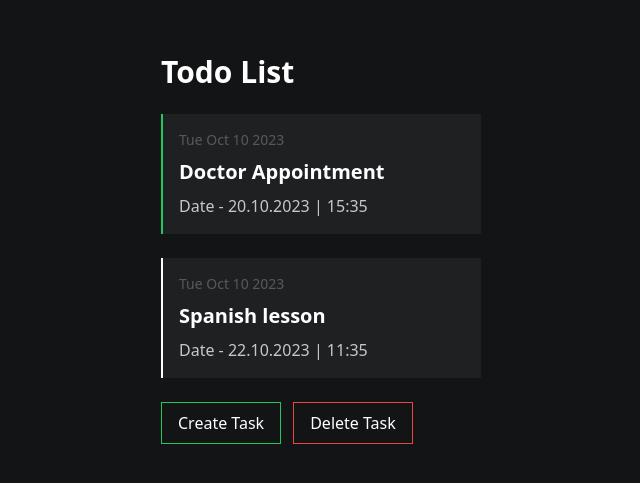
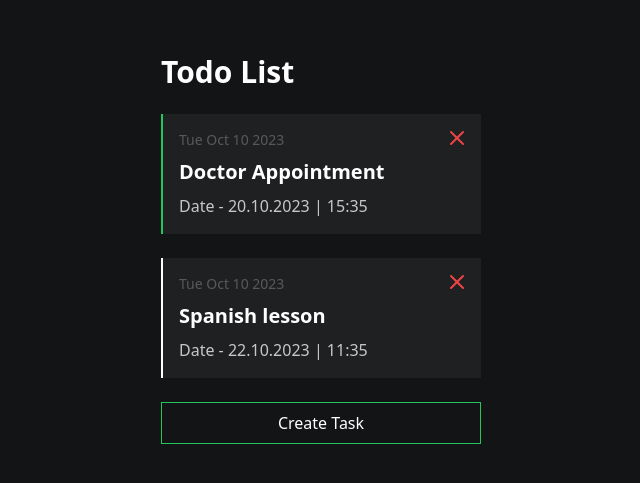
Before and after one commit to Biplo12/vue-todo, a Vue app: page / in a window 1280 px wide. Shown: the part 151-634 px from the top of the page, without its empty margins (319-959 px from the left). Built offline with nearby package versions, Linux system fonts and the light colour scheme.

Commit message:
feat: X icon

```diff
--- a/package.json
+++ b/package.json
@@ -12,6 +12,7 @@
     "format": "prettier --write src/"
   },
   "dependencies": {
+    "lucide-vue-next": "^0.284.0",
     "vue": "^3.3.4",
     "vue-router": "^4.2.4"
   },
--- a/src/components/Buttons/TaskCreate.vue
+++ b/src/components/Buttons/TaskCreate.vue
@@ -1,6 +1,6 @@
 <template>
   <button
-    class="border border-green-500 px-4 py-2 duration-150 ease-linear hover:bg-green-500"
+    class="border border-green-500 px-4 py-2 duration-150 ease-linear hover:bg-green-500 hover:text-black"
     @click="taskCreateHandler"
   >
     Create Task
--- a/src/components/Buttons/TaskDelete.vue
+++ /dev/null
@@ -1,20 +0,0 @@
-<template>
-  <button
-    class="border border-red-500 px-4 py-2 duration-150 ease-linear hover:bg-red-500"
-    @click="taskDeleteHandler"
-  >
-    Delete Task
-  </button>
-</template>
-
-<script lang="ts">
-export default {
-  name: 'TaskDelete',
-  components: {},
-  methods: {
-    taskDeleteHandler() {
-      console.log('delete')
-    }
-  }
-}
-</script>
--- a/src/components/Items/TodoItem.vue
+++ b/src/components/Items/TodoItem.vue
@@ -1,16 +1,20 @@
 <template>
   <div
-    :class="`p-4 border-l-2 flex flex-col gap-2 bg-white bg-opacity-5 w-80   ${
+    :class="`p-4 border-l-2 flex flex-col gap-2 bg-white bg-opacity-5 w-80 relative ${
       item.isDone ? 'border-green-500' : 'border-white'
     } `"
   >
     <h3 class="opacity-25 text-sm">{{ formattedCreatedAt }}</h3>
     <h1 class="text-xl font-bold">{{ item.title }}</h1>
     <p class="opacity-75">{{ item.description }}</p>
+    <button class="absolute right-3 top-3 text-red-500">
+      <X />
+    </button>
   </div>
 </template>
 
 <script lang="ts">
+import { X } from 'lucide-vue-next'
 interface ITodoItem {
   title: string
   description: string
@@ -20,6 +24,9 @@ interface ITodoItem {
 
 export default {
   name: 'TodoItem',
+  components: {
+    X
+  },
   props: {
     item: {
       type: Object as () => ITodoItem,
--- a/src/components/TodoContainer.vue
+++ b/src/components/TodoContainer.vue
@@ -2,22 +2,17 @@
   <div class="flex flex-col gap-6">
     <h1 class="text-3xl font-bold">Todo List</h1>
     <TodoItems />
-    <div class="flex gap-3">
-      <TaskCreate />
-      <TaskDelete />
-    </div>
+    <TaskCreate />
   </div>
 </template>
 
 <script lang="ts">
 import TodoItems from './Items/TodoItems.vue'
 import TaskCreate from './Buttons/TaskCreate.vue'
-import TaskDelete from './Buttons/TaskDelete.vue'
 export default {
   name: 'TodoContainer',
   components: {
     TaskCreate,
-    TaskDelete,
     TodoItems
   }
 }
```
Also changed, not shown: 1 other file (tests, documents, lock files or other folders).
